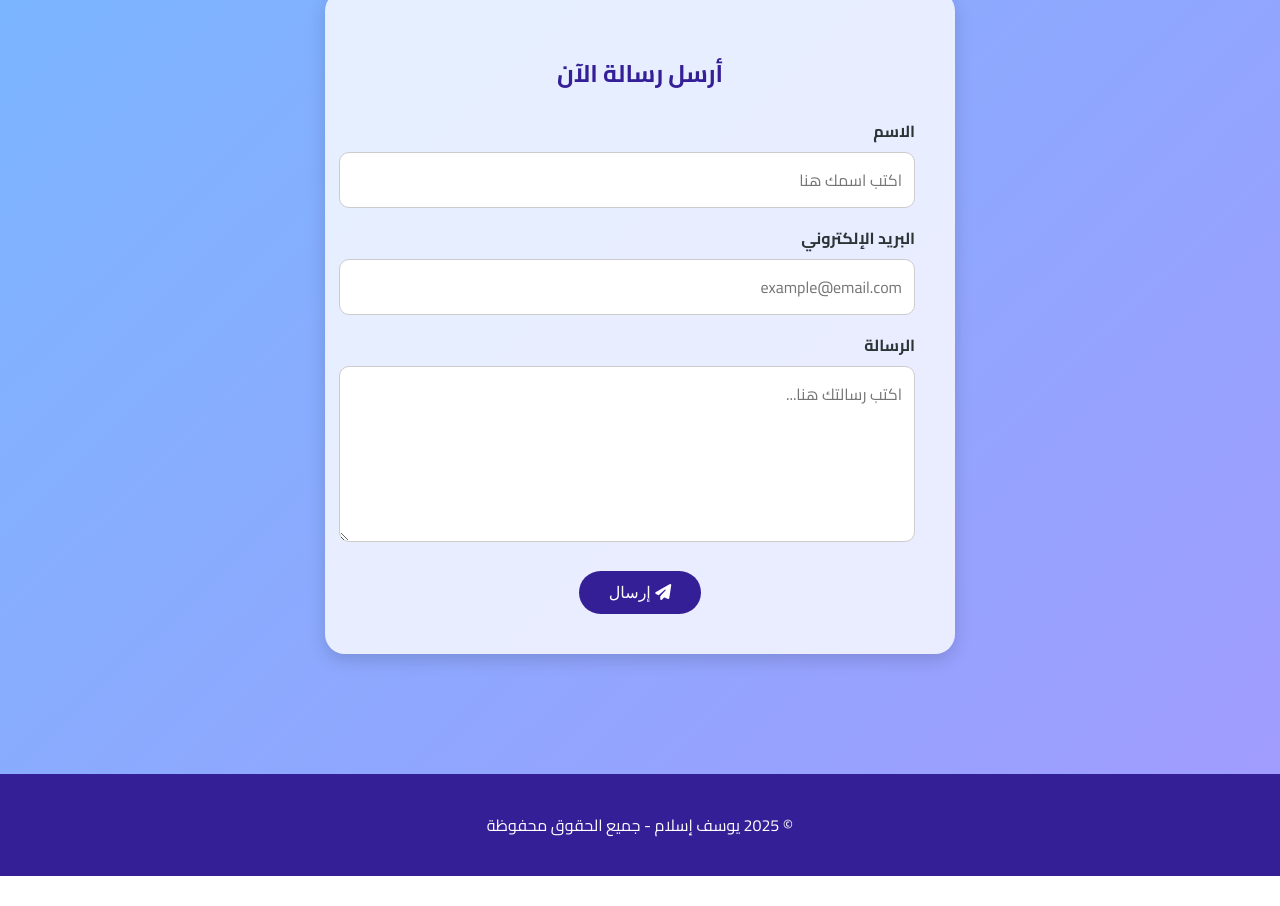
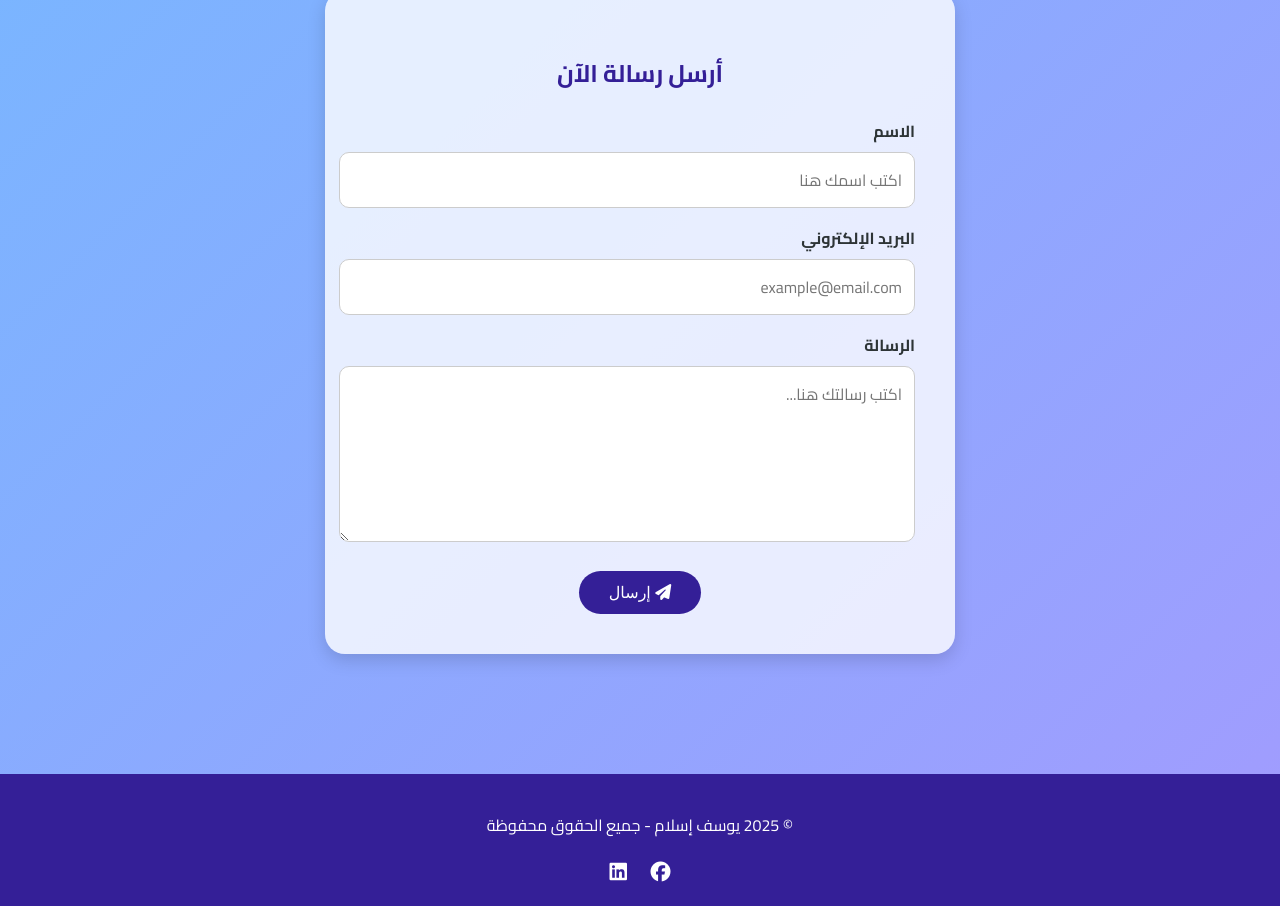
Before and after one commit to Yossef-Eslam/Portfolio, a plain HTML site: page contact.html in a window 1280 px wide. Shown: the part 362-1268 px from the top of the page. Before the commit the page ends 1238 px from the top, so only its background shows below. Drawn offline with Linux system fonts and the light colour scheme.

Commit message:
Update contact.html

```diff
--- a/contact.html
+++ b/contact.html
@@ -106,8 +106,14 @@
       margin-top: 60px;
     }
 
-    .fa {
-      margin-left: 8px;
+    .social-icons a {
+      color: white;
+      margin: 0 10px;
+      transition: color 0.3s ease;
+    }
+
+    .social-icons a:hover {
+      color: #a29bfe;
     }
   </style>
 </head>
@@ -141,6 +147,10 @@
 
 <footer>
   <p>© 2025 يوسف إسلام - جميع الحقوق محفوظة</p>
+  <div class="social-icons" style="margin-top: 10px;">
+    <a href="https://www.facebook.com/share/19KcMnq5Ut/" target="_blank"><i class="fab fa-facebook fa-lg"></i></a>
+    <a href="https://www.linkedin.com/in/yossef-eslam-158094305?utm_source=share&utm_campaign=share_via&utm_content=profile&utm_medium=android_app" target="_blank"><i class="fab fa-linkedin fa-lg"></i></a>
+  </div>
 </footer>
 
 <script>
```
